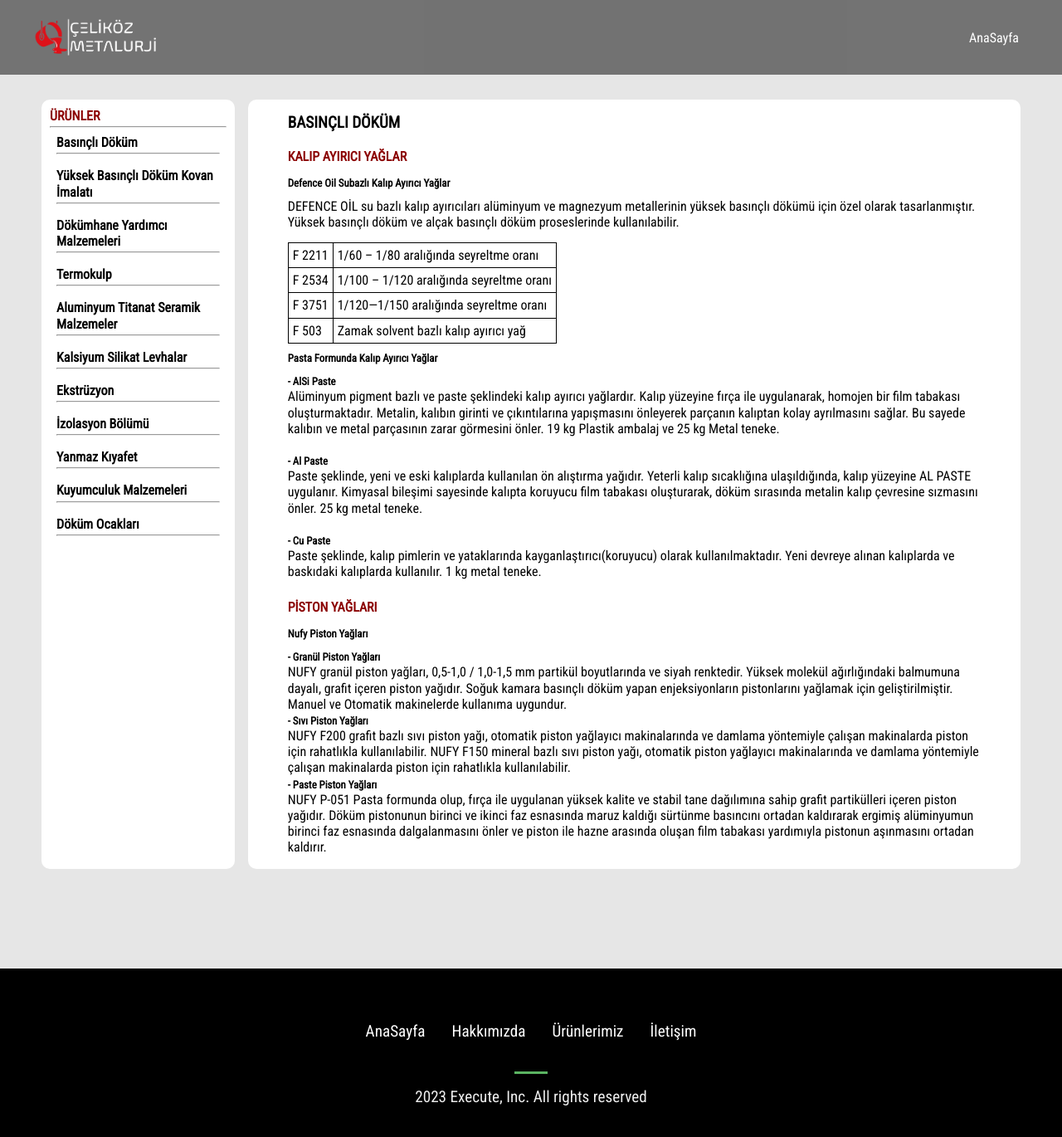
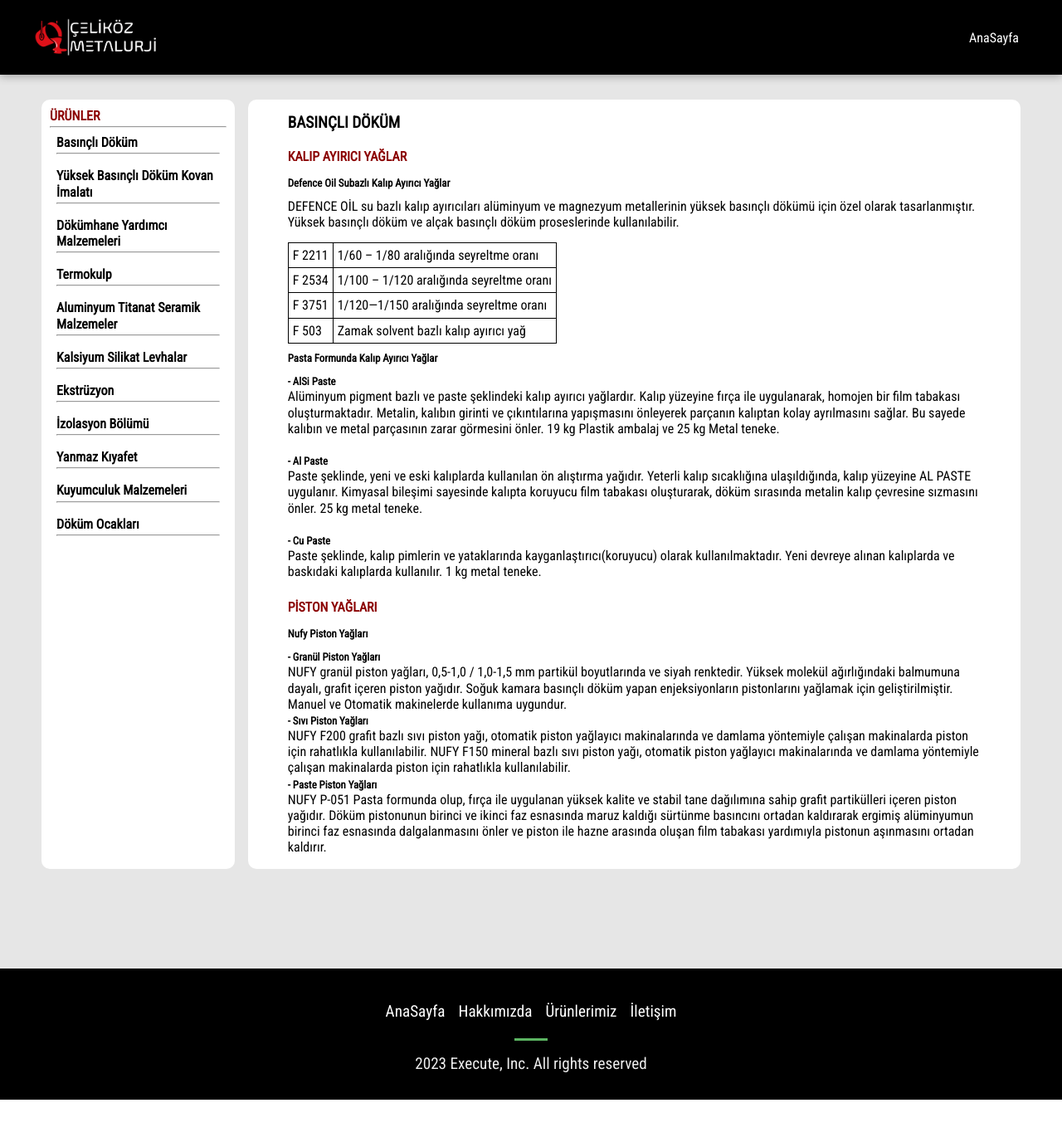
Before and after one commit to hkankyilmaz/fmetal, a React (Create React App) app: page /urunler in a window 1280 px wide. Shown: the top 1370 px of the page at 83% size. After the commit the page ends 1325 px from the top, so only its background shows below. Built offline with nearby package versions, Linux system fonts and the light colour scheme; a web font is replaced by a local one.

Commit message:
some fixes

```diff
--- a/src/componenets/footer/style.css
+++ b/src/componenets/footer/style.css
@@ -2,7 +2,7 @@
   width: 100%;
   background-color: #000;
   color: #eee;
-  padding: 3rem 1rem;
+  padding: 2rem 1.5rem;
   z-index: 21;
   position: relative;
 }
@@ -19,7 +19,7 @@
 }
 
 .footer li {
-  padding: 1rem;
+  padding: 0.5rem;
 }
 
 .footer li a {
@@ -33,7 +33,7 @@
 
 .bottom {
   text-align: center;
-  padding-top: 1rem;
+  padding-top: 0.5rem;
 }
 
 .line {
@@ -42,7 +42,7 @@
 
 @media (max-width: 940px) {
   .footer {
-    font-size: 12px;
+    font-size: 14px;
     width: 100%;
   }
 }
--- a/src/componenets/navbar/index.jsx
+++ b/src/componenets/navbar/index.jsx
@@ -35,7 +35,7 @@
   });
 
   return (
-    <div className={`header ${path_ !== "/" ? "" : ""}`}>
+    <div className={`header ${path_ !== "/" ? "products-header" : ""}`}>
       <nav className="navbar">
         <a href="/" className="logo">
           <h1>
--- a/src/componenets/navbar/style.css
+++ b/src/componenets/navbar/style.css
@@ -23,8 +23,9 @@
   height: 100%;
   padding: 0 1rem;
 }
+
 .products-header {
-  background-color: white;
+  background-color: black;
   box-shadow: 0 2px 10px rgba(0, 0, 0, 0.3);
 }
 
@@ -34,8 +35,9 @@
   cursor: pointer;
 }
 .products-header .nav-menu a {
-  color: black;
+  color: white;
 }
+
 .header.active {
   background-image: linear-gradient(to right, #fff, #fff);
   box-shadow: 0 2px 10px rgba(0, 0, 0, 0.3);
@@ -166,14 +168,14 @@
   }
 
   .nav-item {
-    margin: 1.5rem 0;
+    margin: 1rem 0;
   }
 
   .header .navbar img {
     width: 125px;
   }
   .products-header {
-    background-color: white;
-    box-shadow: 0 2px 10px rgba(0, 0, 0, 0.3);
+    background-color: black;
+    box-shadow: 0 2px 10px rgba(255, 255, 255, 0.7);
   }
 }
```
